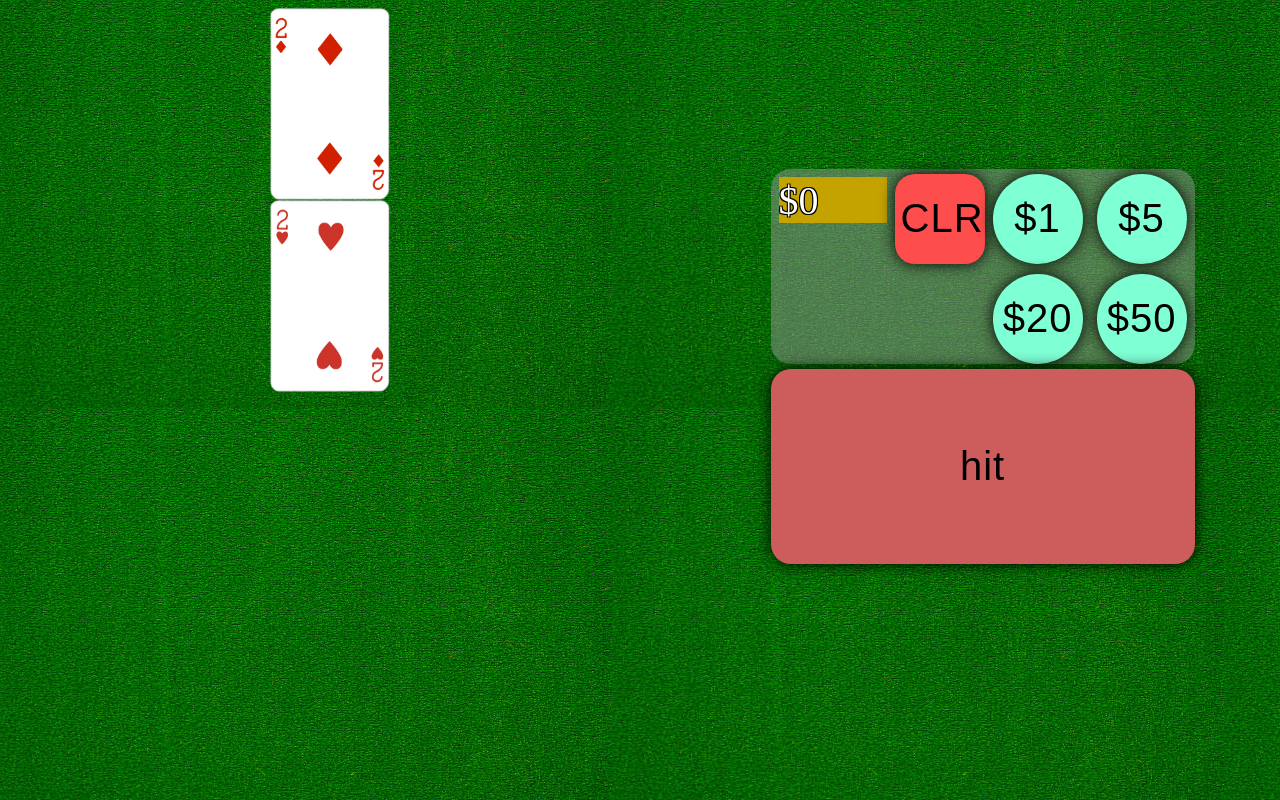
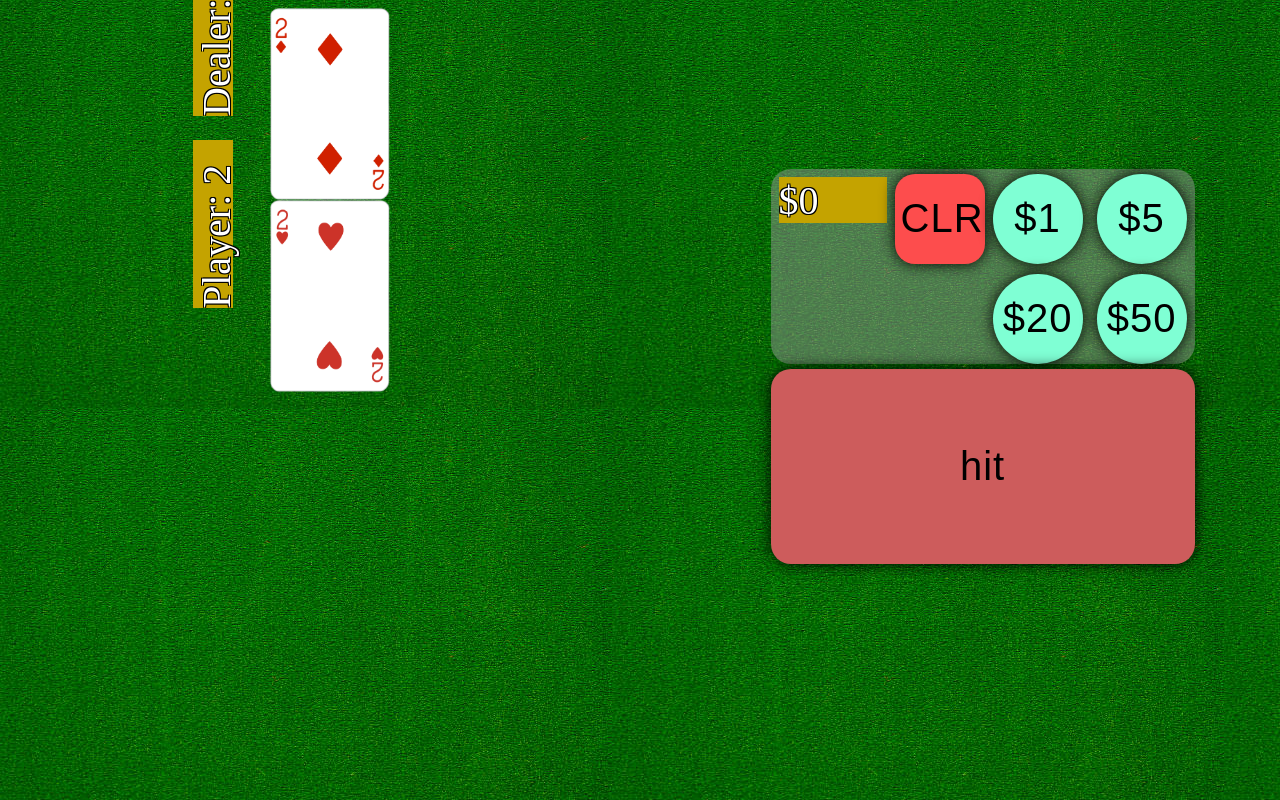
Before and after one commit to andymitch/andymitch.github.io, a plain HTML site: page blackjack.html in a window 1280 px wide. Drawn offline with Linux system fonts and the light colour scheme.

Commit message:
Update blackjack.html

```diff
--- a/blackjack.html
+++ b/blackjack.html
@@ -159,7 +159,7 @@
         #title_d {
             width: 168px;
             height: 40px;
-            transform: rotate(270deg) translate(-100px, -200px);
+            transform: rotate(270deg) translate(-100px, 100px);
             transform-origin: top left;
             background-color: #c4a300;
         }
```
